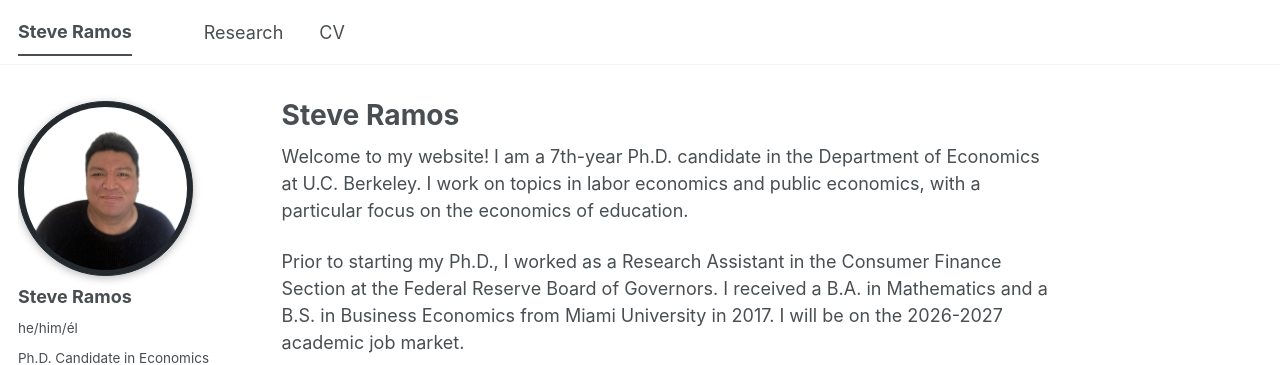
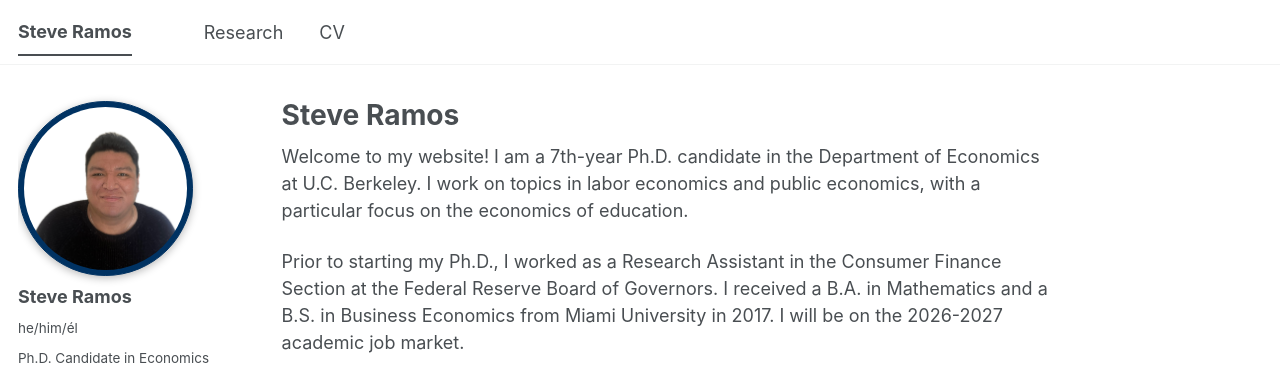
Before and after one commit to ramos-steve/ramos-steve.github.io, a Jekyll site: the page built from _pages/about.md, in a window 1280 px wide. Shown: the top 365 px of the page. Built offline with Jekyll 4.4.1, drawn with Linux system fonts in a browser that asks for light colours; a script bundle is joined from its source files by our own code; library files that are not in the unit come from our copies.

Commit message:
Update _custom.scss

```diff
--- a/_sass/_custom.scss
+++ b/_sass/_custom.scss
@@ -66,8 +66,8 @@
 .sidebar .author__avatar img,
 .author__avatar img {
   padding: 5px !important;
-  background: #24292e !important;
-  border: 1px solid #24292e !important;
+  background: #003262 !important;
+  border: 1px solid #003262 !important;
   border-radius: 50% !important;
   box-shadow: 0 2px 8px rgba(0, 0, 0, 0.28) !important;
 }
```
